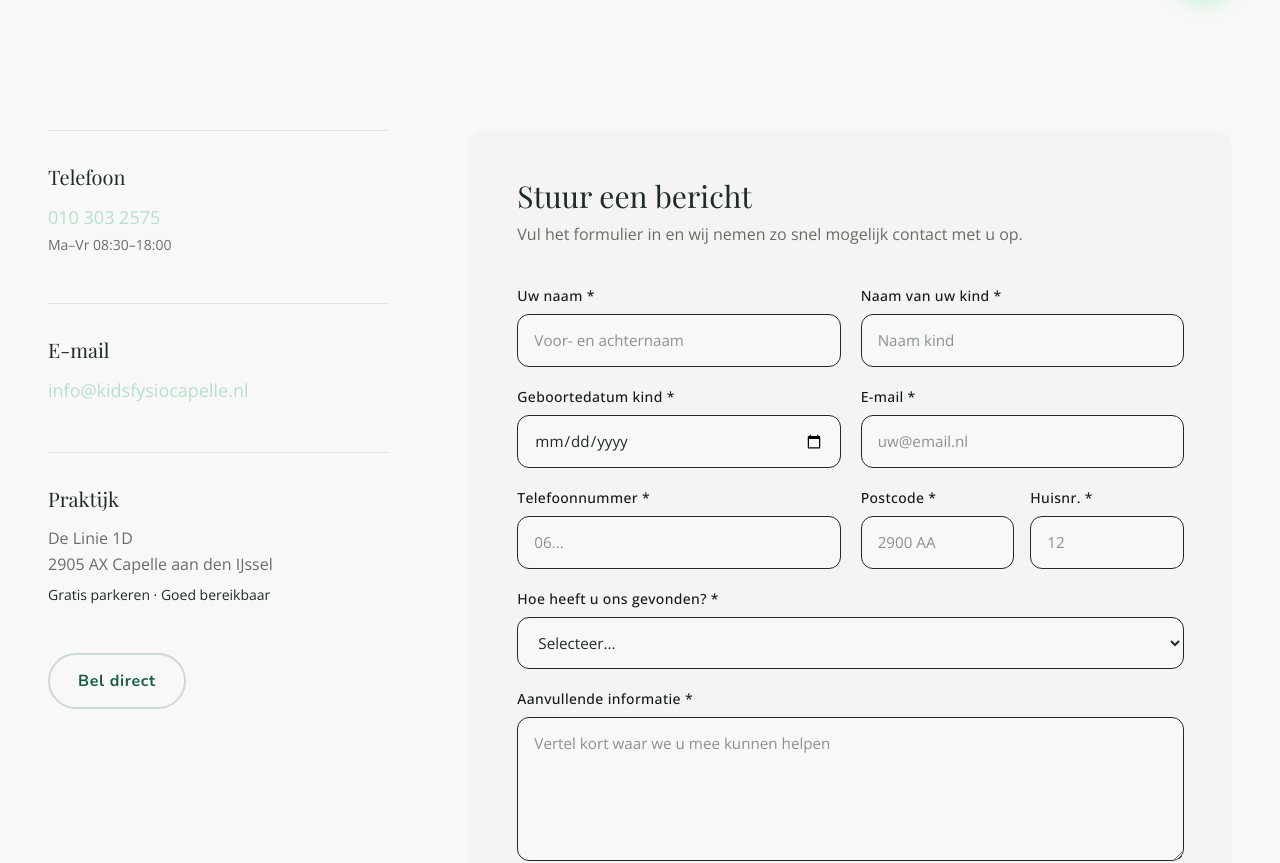
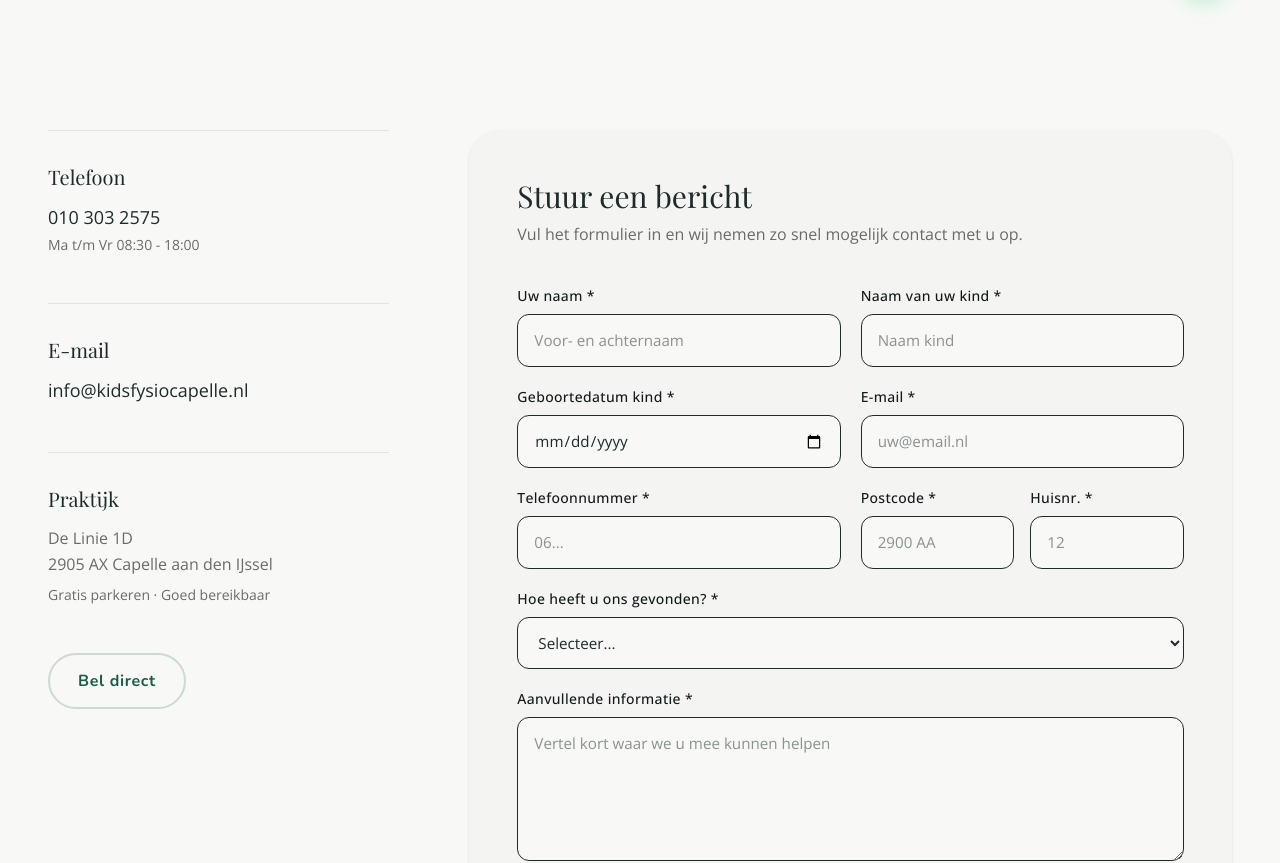
Before and after one commit to Maximustopdeals/kidsfysio-capelle-next-js, a Next.js app: page /contact in a window 1280 px wide. Shown: the part 720-1583 px from the top of the page. Built offline with nearby package versions, Linux system fonts and the light colour scheme.

Commit message:
Refactor contact page layout and styles

```diff
--- a/src/app/contact/page.tsx
+++ b/src/app/contact/page.tsx
@@ -24,40 +24,69 @@ export default function ContactPage() {
       <section className="py-28 lg:py-36 bg-cream">
         <div className="mx-auto max-w-7xl px-6 lg:px-12">
           <div className="grid grid-cols-1 lg:grid-cols-12 gap-16 lg:gap-20">
+
+            {/* Linkerkolom: Contactgegevens */}
             <div className="lg:col-span-4">
               <FadeIn>
                 <div className="space-y-12">
-                  <div className="border-t border-charcoal/10 pt-8">
-                    <h2 className="font-serif text-xl font-light text-charcoal mb-3">Telefoon</h2>
-                    <a href={siteConfig.phoneHref} className="text-lg text-sage hover:text-forest transition-colors font-light">
+
+                  {/* Telefoon */}
+                  <div className="group border-t border-charcoal/10 pt-8 transition-colors duration-500 hover:border-forest/40">
+                    <h2 className="font-serif text-xl font-light text-charcoal mb-3">
+                      Telefoon
+                    </h2>
+                    <a
+                      href={siteConfig.phoneHref}
+                      className="text-lg text-charcoal hover:text-forest transition-colors font-light"
+                    >
                       {siteConfig.phone}
                     </a>
-                    <p className="mt-1 text-sm text-muted font-light">Ma–Vr 08:30–18:00</p>
+                    <p className="mt-1 text-sm text-muted font-light">
+                      Ma t/m Vr 08:30 - 18:00
+                    </p>
                   </div>
-                  <div className="border-t border-charcoal/10 pt-8">
-                    <h2 className="font-serif text-xl font-light text-charcoal mb-3">E-mail</h2>
-                    <a href={`mailto:${siteConfig.email}`} className="text-lg text-sage hover:text-forest transition-colors font-light">
+
+                  {/* E-mail */}
+                  <div className="group border-t border-charcoal/10 pt-8 transition-colors duration-500 hover:border-forest/40">
+                    <h2 className="font-serif text-xl font-light text-charcoal mb-3">
+                      E-mail
+                    </h2>
+                    <a
+                      href={`mailto:${siteConfig.email}`}
+                      className="text-lg text-charcoal hover:text-forest transition-colors font-light break-all"
+                    >
                       {siteConfig.email}
                     </a>
                   </div>
-                  <div className="border-t border-charcoal/10 pt-8">
-                    <h2 className="font-serif text-xl font-light text-charcoal mb-3">Praktijk</h2>
+
+                  {/* Praktijkadres */}
+                  <div className="group border-t border-charcoal/10 pt-8 transition-colors duration-500 hover:border-forest/40">
+                    <h2 className="font-serif text-xl font-light text-charcoal mb-3">
+                      Praktijk
+                    </h2>
                     <address className="not-italic text-muted leading-relaxed font-light">
                       {siteConfig.address.street}<br />
                       {siteConfig.address.postalCode} {siteConfig.address.city}
                     </address>
-                    <p className="mt-2 text-sm text-subtle font-light">Gratis parkeren · Goed bereikbaar</p>
+                    <p className="mt-2 text-sm text-muted font-light">
+                      Gratis parkeren · Goed bereikbaar
+                    </p>
                   </div>
+
+                  {/* Belknop */}
                   <div>
-                    <Button href="tel:0103032575" variant="outline">Bel direct</Button>
+                    <Button href="tel:0103032575" variant="outline">
+                      Bel direct
+                    </Button>
                   </div>
                 </div>
               </FadeIn>
             </div>
 
+            {/* Rechterkolom: Formulier */}
             <div className="lg:col-span-8">
               <FadeIn delay={0.12}>
-                <div className="bg-warm-gray rounded-2xl p-8 lg:p-12">
+                <div className="bg-warm-gray rounded-[2rem] p-8 lg:p-12 shadow-sm">
                   <h2 className="font-serif text-2xl lg:text-3xl font-light text-charcoal mb-2">
                     Stuur een bericht
                   </h2>
```
